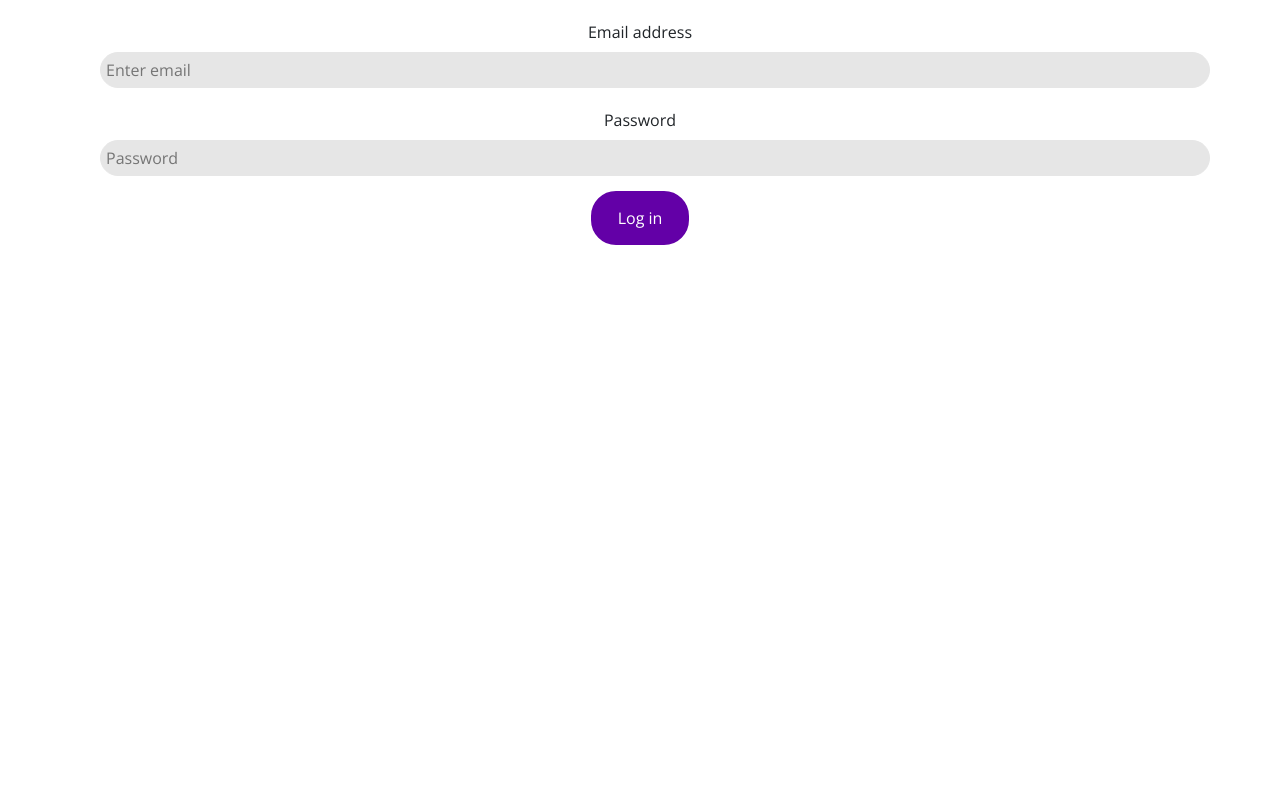
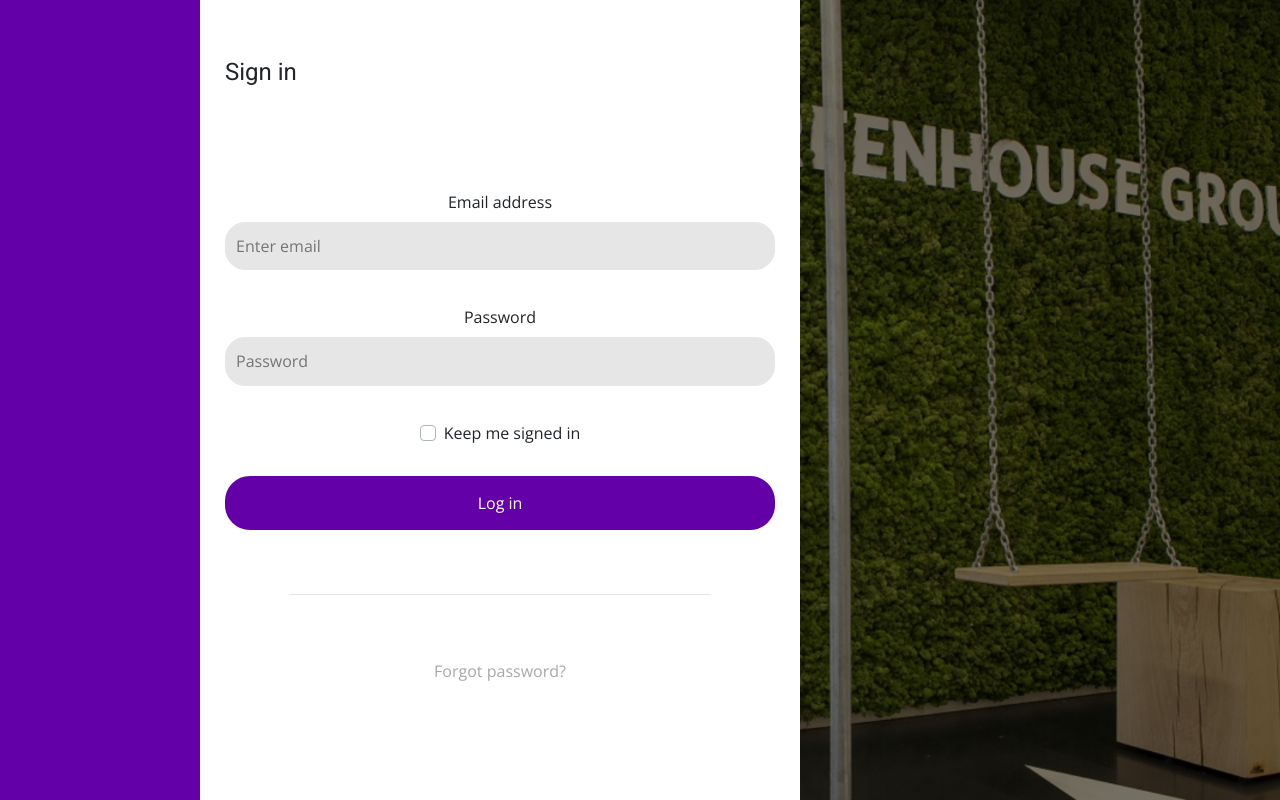
Before and after one commit to Sven-dev/greenhouse-flexwork-monitor, a PHP site: page /login.php in a window 1280 px wide. Run offline with PHP 8.4, Linux system fonts and the light colour scheme; some libraries are stand-ins or nearby versions.

Commit message:
added styling to login page

```diff
--- a/css/main.css
+++ b/css/main.css
@@ -24,12 +24,12 @@ h1, h2, h3, h4, h5, h6 {
     transition: ease 0.5s; }
 
 input, select {
+  padding: 0.7em;
   width: 100%;
   margin: 0 auto;
   border-radius: 20px;
   border: 1px solid #E6E6E6;
-  margin-left: 15px;
-  padding: 5px;
+  padding-left: 10px;
   background-color: #E6E6E6;
   color: #000; }
   input:focus, select:focus {
@@ -231,3 +231,75 @@ label {
     -ms-transform: none !important;
     transform: none !important;
     position: relative !important; }
+
+.bg-loginpage {
+  overflow: hidden;
+  /* When I remove background the icon goes back to that default size */ }
+  .bg-loginpage:before {
+    content: "";
+    position: absolute;
+    background-image: url(../image/bg-login.jpg);
+    background-size: cover;
+    background-position: center;
+    background-repeat: no-repeat;
+    width: 100%;
+    height: 100%;
+    left: 0px;
+    top: 0px;
+    z-index: -2; }
+  .bg-loginpage:after {
+    content: "";
+    position: absolute;
+    background-color: #000;
+    opacity: 0.5;
+    width: 100%;
+    height: 100%;
+    left: 0px;
+    top: 0px;
+    z-index: -1; }
+  .bg-loginpage .login-card {
+    height: 100vh; }
+    .bg-loginpage .login-card .bg-light {
+      width: 800px;
+      min-height: 100%;
+      background-color: #6300A7 !important; }
+      .bg-loginpage .login-card .bg-light h3 {
+        font-size: 1.5em;
+        font-weight: 300;
+        margin-top: 2em;
+        margin-bottom: 2em;
+        padding: 10px; }
+      .bg-loginpage .login-card .bg-light label {
+        margin-top: 35px; }
+      .bg-loginpage .login-card .bg-light .test {
+        background-color: #FFF;
+        height: 100vh; }
+      .bg-loginpage .login-card .bg-light form {
+        padding: 10px; }
+  .bg-loginpage hr.login {
+    margin: 4em; }
+  .bg-loginpage .forgotPassword {
+    color: #A8A8A8; }
+  .bg-loginpage .vertical-center {
+    margin: 0;
+    position: relative;
+    top: 50%;
+    -ms-trans: translateY(-50%);
+    -webkit-transform: translateY(-50%);
+    -ms-transform: translateY(-50%);
+    transform: translateY(-50%); }
+  .bg-loginpage .styledSelect {
+    width: 100%;
+    text-align: center; }
+    .bg-loginpage .styledSelect button {
+      width: 100%; }
+  .bg-loginpage input[type="checkbox"] {
+    -webkit-transform: scale(2, 2);
+    -ms-transform: scale(2, 2);
+    transform: scale(2, 2); }
+  .bg-loginpage .custom-control-input:checked ~ .custom-control-label::before {
+    background-color: #6300A7;
+    border: none; }
+  .bg-loginpage .custom-control-input:focus ~ .custom-control-label::before {
+    -webkit-box-shadow: none !important;
+    box-shadow: none !important; }
--- a/login.php
+++ b/login.php
@@ -1,17 +1,36 @@
 <?php include 'header_nologin.php'; ?>
 
+<div class="login-card">
+	<div class="bg-light">
 		<div class="container">
 			<div class="row">
-			<div class="col-md-12 text-center">
+				<div class="offset-md-3 col-md-9 test">
+					<h3>Sign in</h3>
 						<form>
+							<div class="text-center">
 								<label for="email">Email address</label>
 								<input type="text" id="e-mail" name="mail" placeholder="Enter email">
 
 								<label for="password">Password</label>
 								<input type="password" id="password" placeholder="Password">
 
+								<div class="custom-control custom-checkbox mb-3">
+								<input type="checkbox" class="custom-control-input" id="customCheck" name="Keep-loggedIn">
+								<label class="custom-control-label" for="customCheck">Keep me signed in</label>
+								</div>
+
+
+								<div class="styledSelect">
 								<button type="button" class="btns-primary" id="account-btn" onclick="logIn(email.value, password.value);">Log in</button>
+								</div>
+
+								<hr class="login">
+
+								<a class="forgotPassword" href="#">Forgot password?</a>
+							</div>
 						</form>
+					</div>
+				</div>
 			</div>
 		</div>
 	</div>
@@ -23,6 +42,7 @@
 	<script>
         var email = document.getElementById('e-mail');
         var password = document.getElementById('password');
+		document.body.classList.add("bg-loginpage");
     </script>
 </body>
 </html>
--- a/scss/main.scss
+++ b/scss/main.scss
@@ -29,12 +29,13 @@ h1, h2, h3, h4, h5, h6 {
 
 input, select{
     //display: block;
+    padding: 0.7em;
     width: 100%;
 	margin: 0 auto;
     border-radius: 20px;
     border: 1px solid $secondary;
-    margin-left: 15px;
-    padding: 5px;
+    //margin-left: 15px;
+    padding-left: 10px;
     background-color: $secondary;
     color: $black;
     &:focus{
@@ -289,3 +290,109 @@ label {
             position: relative !important;
     }
 }
+
+
+.bg-loginpage{
+    overflow: hidden;
+    &:before{
+        content: "";
+        position: absolute;
+        background-image: url(../image/bg-login.jpg);
+        background-size: cover;
+        background-position: center;
+        background-repeat: no-repeat;
+        width: 100%;
+        height: 100%;
+        left: 0px;
+        top: 0px;
+        z-index: -2;
+    }
+    &:after{
+        content: "";
+        position: absolute;
+        background-color: $black;
+        opacity: 0.5;
+        width: 100%;
+        height: 100%;
+        left: 0px;
+        top: 0px;
+        z-index: -1;
+    }
+    .login-card{
+        height: 100vh;
+        .bg-light{
+            // padding: 3rem;
+            width: 800px;
+            min-height: 100%;
+            background-color: $primary !important;
+            // @media only screen and(max-width: 1199px){
+            //     margin-top: 150px;
+            //     margin-left: 150px;
+            // }
+            // @media only screen and(max-width: 991px){
+            //     margin-top: 100px;
+            //     margin-left: 100px;
+            // }
+            // @media only screen and(max-width: 768px){
+            //     margin-top: 50px;
+            //     margin-left: 50px;
+            // }
+            // @media only screen and(max-width: 550px){
+            //     margin-top: 0px;
+            //     margin-left: 0px;
+            // }
+            h3{
+                font-size: 1.5em;
+                font-weight: 300;
+                margin-top: 2em;
+                margin-bottom: 2em;
+                padding: 10px;
+            }
+            label{
+                margin-top: 35px;
+            }
+            .test{
+                background-color: $white;
+                height: 100vh;
+            }
+            form{
+                padding: 10px;
+            }
+        }
+    }
+
+    hr.login {
+        margin: 4em;
+    }
+    .forgotPassword{
+        color: #A8A8A8;
+    }
+    .vertical-center {
+        margin: 0;
+        position: relative;
+        top: 50%;
+        -ms-trans   : translateY(-50%);
+        transform: translateY(-50%);
+    }
+    .styledSelect{
+        width: 100%;
+        text-align: center;
+        button{
+            width: 100%;
+        }
+    }
+
+    input[type="checkbox"] {
+        transform:scale(2, 2);
+      }
+
+    /* When I remove background the icon goes back to that default size */
+    .custom-control-input:checked ~ .custom-control-label::before {
+    background-color: $primary;
+    border:none;
+    }
+
+    .custom-control-input:focus ~ .custom-control-label::before {
+    box-shadow:none !important;
+    }
+}
```
Also changed, not shown: image/bg-gh.jpg (added), image/bg-login.jpg (added). Lines whose indentation alone changed are shown as unchanged.
